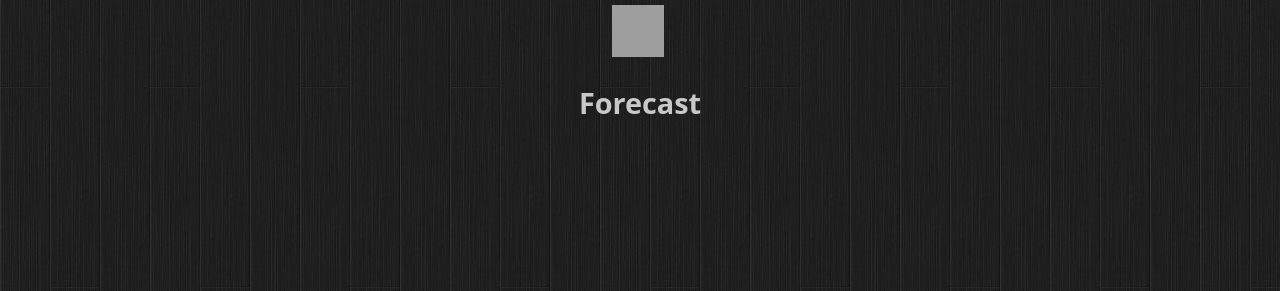
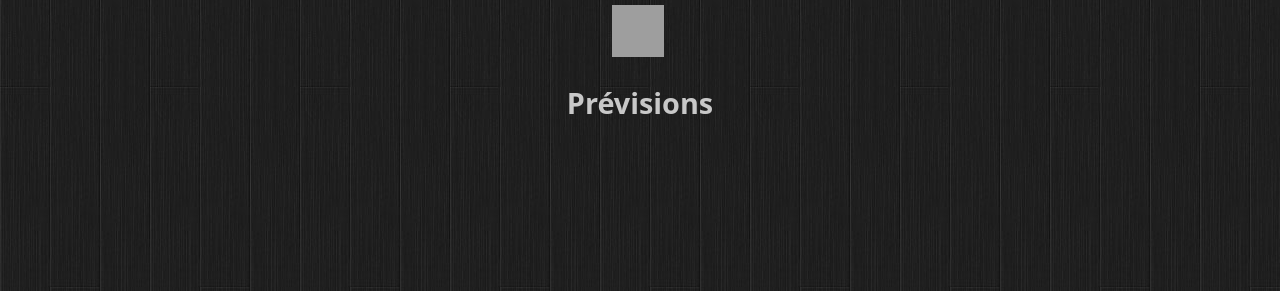
Before and after one commit to seboss666/domohouse, a PHP site: template vues/weatherDetail.php in a window 1280 px wide. Shown: the part 313-604 px from the top of the page. Run offline with PHP 8.4, Linux system fonts and the light colour scheme; the template is opened without the code that fills it, so the values that code supplies are empty; grey boxes are pictures that could not be loaded.

Commit message:
Corrections traduction et controles

```diff
--- a/include/fonctions/controles.php
+++ b/include/fonctions/controles.php
@@ -15,7 +15,6 @@ function accueil() {
   for($i=0;$i<$device_count;$i++) {
     $liste_idx[$i] = $liste[$i]['idx'];
   }
-
 
   $devicesFinal = filterDevices($liste_idx);
   require('vues/accueil.php');
@@ -40,7 +39,6 @@ function configurationIp() {
   $refresh = false;
   $config = file_get_contents("include/configData.json");
   $parsedJSON = json_decode($config, true);
-  }
   $IP = $parsedJSON['IP'];
   $Port = $parsedJSON['Port'];
   require('vues/configIp.php');
--- a/vues/weatherDetail.php
+++ b/vues/weatherDetail.php
@@ -14,7 +14,7 @@
 		<br/>
 		<img src="http://l.yimg.com/a/i/us/we/52/<?php echo $weather['Current']['code']; ?>.gif" style="width: 52px; height: 52px; vertical-align: middle;"/>&nbsp;<?php echo $weathercodes[(string)$weather['Current']['code']]; ?>
 	</p>
-	<h2>Forecast</h2>
+	<h2>Prévisions</h2>
 
 <?php
 		foreach($weather['Forecast'] as $futur) {
```
